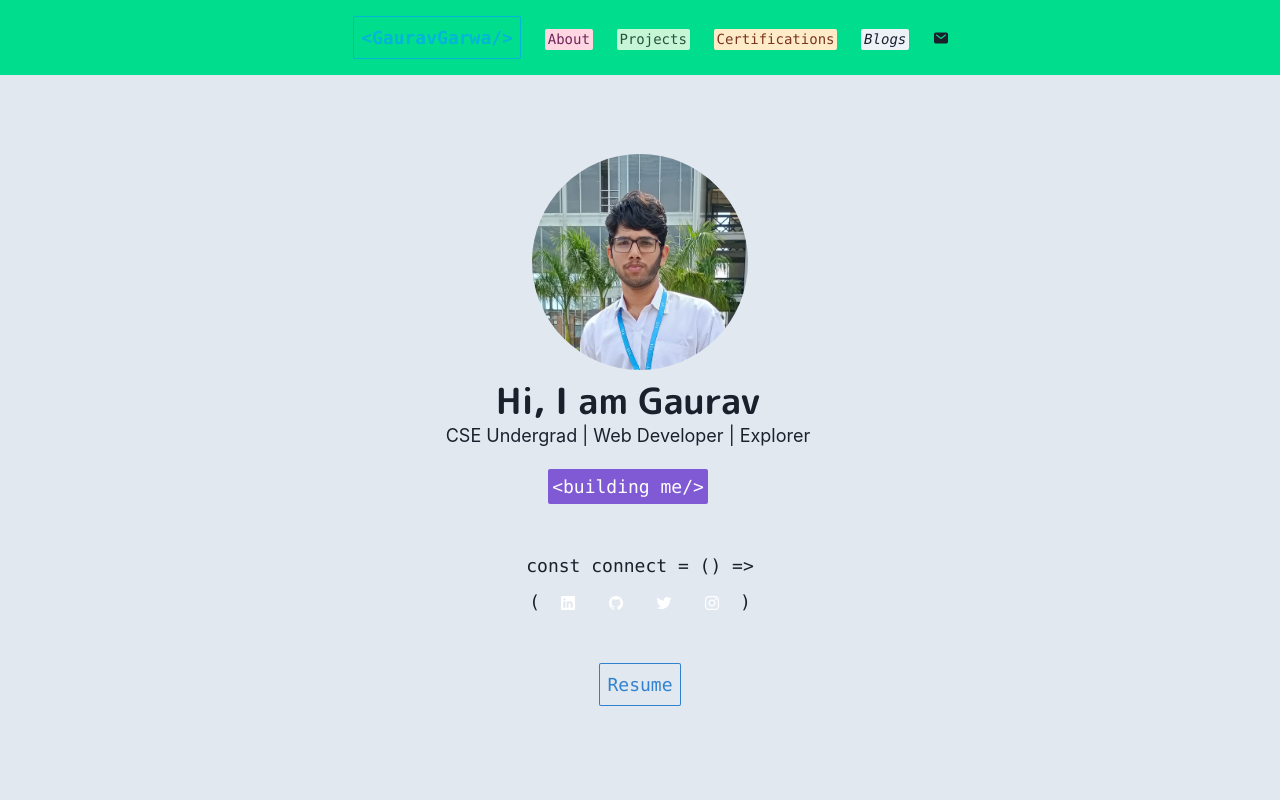
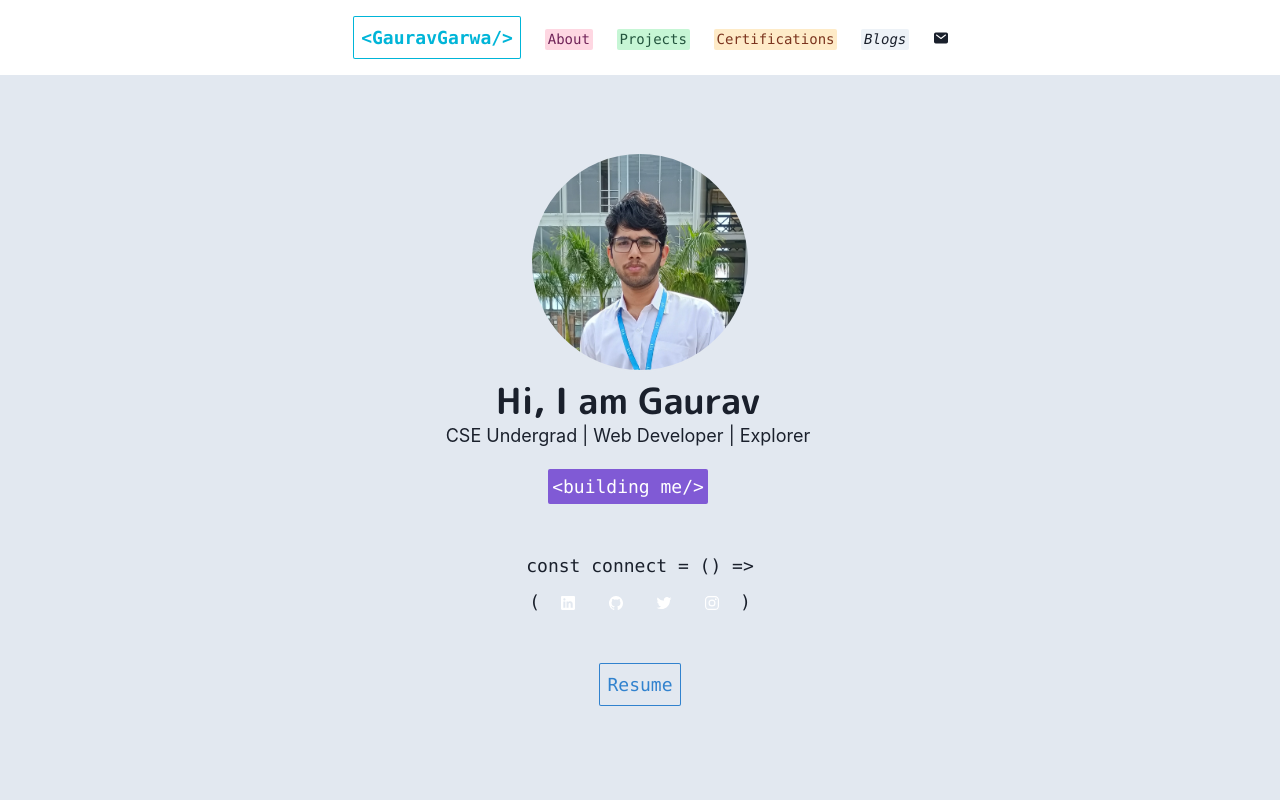
Before and after one commit to gaurav1832/portfolio, a Next.js app: page / in a window 1280 px wide. Shown: the top 800 px of the page. Built offline with nearby package versions, Linux system fonts and the light colour scheme.

Commit message:
up-18may

```diff
--- a/components/navbar.js
+++ b/components/navbar.js
@@ -61,7 +61,7 @@ const Navbar = props => {
       position="fixed"
       as="nav"
       w="100%"
-      bg={useColorModeValue('#00de8d', '#00')}
+      bg={useColorModeValue('#ffff', '#0000')}
       css={{ backdropFilter: 'blur(10px)' }}
       zIndex={2}
       {...props}
```
